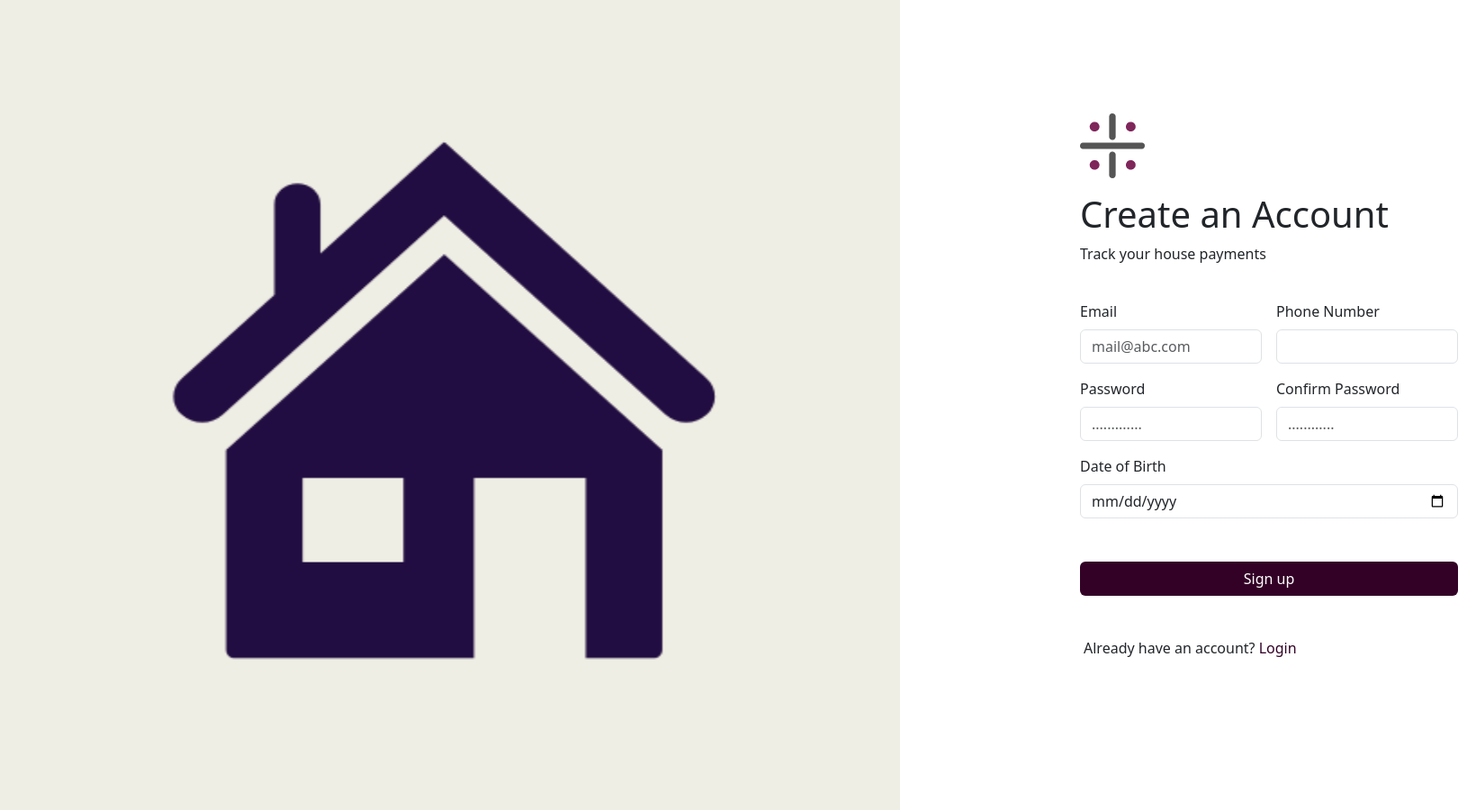
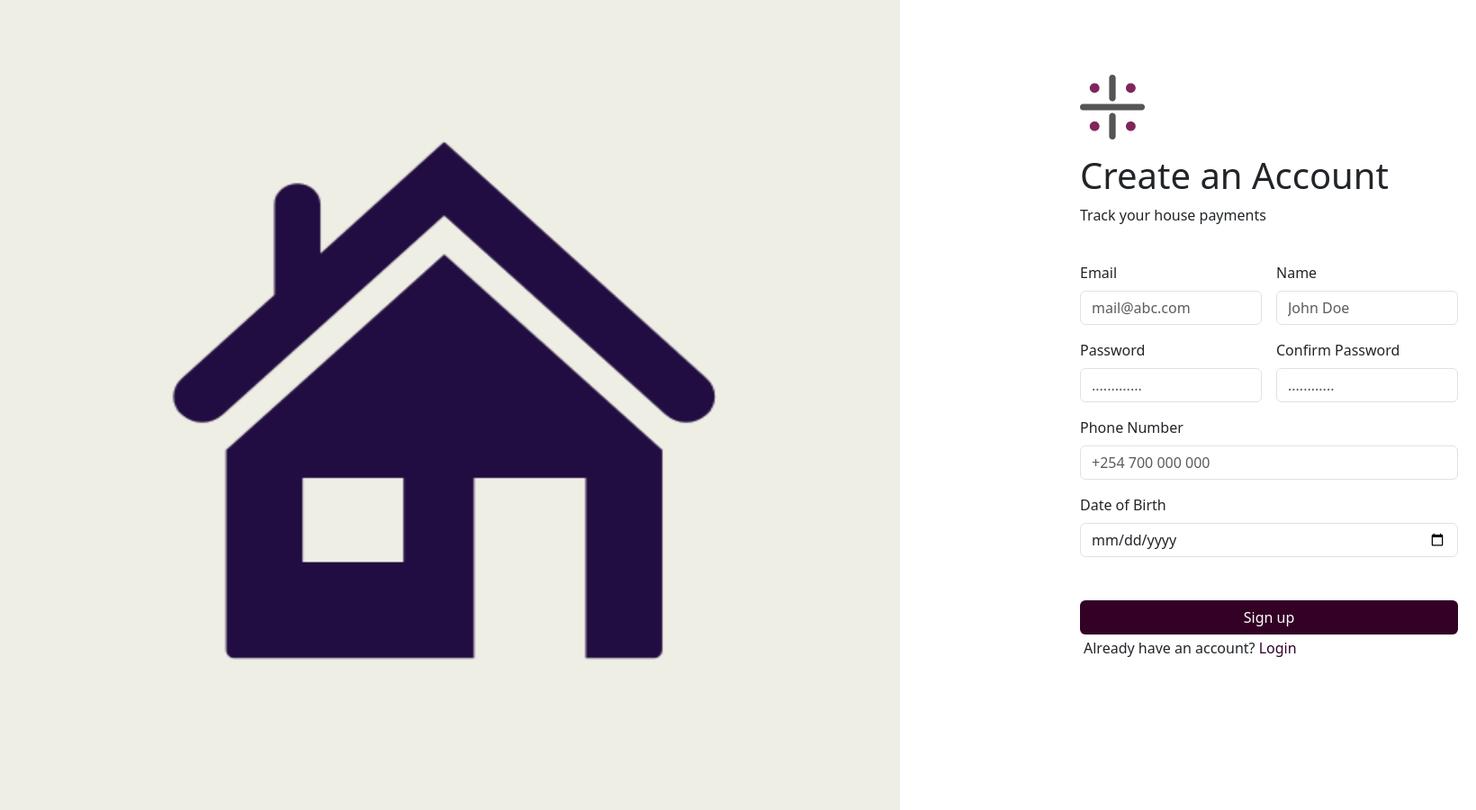
Before and after one commit to CaRTipe/rental.github.io, a PHP site: page /signup.php in a window 1640 px wide. Shown: the part 56-956 px from the top of the page at 90% size. Run offline with PHP 8.4, Linux system fonts and the light colour scheme; tables that the repository leaves empty or names only in its code hold one stand-in row (values such as "Sample post").

Commit message:
Implement user authentication and registration functionality; update form actions and add input fields

```diff
--- /dev/null
+++ b/server/dbconfigs.php
@@ -0,0 +1,49 @@
+<?php
+session_start();
+$servername = "localhost";
+$username = "root";
+$password = "";
+$database = "sustainablehouses";
+
+// Create Connection
+$conn = new mysqli($servername, $username, $password, $database);
+// Check Connection
+if ($conn->connect_error) {
+    die("Connection failed: " . $conn->connect_error);
+}
+
+
+
+$sql = "SELECT * FROM clients";
+$result = $conn->query($sql);
+if ($result->num_rows > 0) {
+    // Output data of each row
+    while($row = $result->fetch_all(MYSQLI_ASSOC)) {
+        $_SESSION['clients'][] = $row;
+    }
+}
+
+
+function addClients($name, $email, $phone, $password, $date_of_birth) {
+    global $conn;
+    $query = "INSERT INTO clients (name, email, phone, password, date_of_birth) VALUES ('$name', '$email', '$phone', '$password', '$date_of_birth')";
+    if ($conn->query($query) == TRUE) {
+        return true;
+    } else {
+        echo "Error: " . $query . "<br>" . $conn->error;
+    }
+}
+function logClient($email, $password) {
+    global $conn;
+    $logQuery = "SELECT * FROM clients WHERE email='$email' AND password='$password'";
+    $result = $conn->query($logQuery);
+    if ($result->num_rows > 0) {
+        $_SESSION['login'] = TRUE;
+    }
+    else {
+        echo "Invalid email or password!";
+        return false;
+    }
+}
+
+?>
--- a/signup.php
+++ b/signup.php
@@ -1,3 +1,6 @@
+<?php
+include "./server/dbconfigs.php"
+?>
 <!DOCTYPE html>
 <html lang="en">
 
@@ -58,34 +61,39 @@
                     <p>Track your house payments</p>
                 </div>
 
-                <form action="">
+                <form action="./server/processing.php" method="post">
                     <div class="d-flex flex-row align-items-center gap-3">
                         <div class="mb-3">
                             <label for="email" class="form-label">Email</label>
-                            <input type="email" class="form-control" id="email" placeholder="mail@abc.com" required>
+                            <input type="email" class="form-control" id="email" name="email" placeholder="mail@abc.com" required>
                         </div>
                         <div class="mb-3">
-                            <label for="phone" class="form-label">Phone Number</label>
-                            <input type="number" class="form-control" id="phone">
+                            <label for="name" class="form-label">Name</label>
+                            <input type="text" class="form-control" id="name" name="name" placeholder="John Doe" required>
                         </div>
                     </div>
                     <div class="d-flex flex-row align-items-center gap-3">
                         <div class="mb-3">
                             <label for="password" class="form-label">Password</label>
-                            <input type="password" class="form-control" id="password" placeholder="............." required>
+                            <input type="password" class="form-control" id="password" name="password" placeholder="............." required>
                         </div>
                         <div class="mb-3">
                             <label for="password2" class="form-label">Confirm Password</label>
-                            <input type="password" class="form-control" id="password2" placeholder="............" required>
+                            <input type="password" class="form-control" id="password2" name="password2" placeholder="............" required>
                         </div>
+                    </div>
+                    <div class="mb-3">
+                        <label for="phone" class="form-label">Phone Number</label>
+                        <input type="tel" class="form-control" id="phone" name="phone" placeholder="+254 700 000 000" required>
                     </div>
                     <div class="mb-5">
                         <label for="date" class="form-label">Date of Birth</label>
-                        <input type="date" class="form-control" id="date" required>
+                        <input type="date" class="form-control" id="date" name="date" required>
                     </div>
 
+
                     <div class="button">
-                        <button class="btn" type="submit">Sign up</button>
+                        <button class="btn" type="submit" name="add_clients">Sign up</button>
                     </div>
                 </form>
 
```
Also changed, not shown: server/processing.php (added, +14 -0 lines), signin.php (+7 -3 lines).
